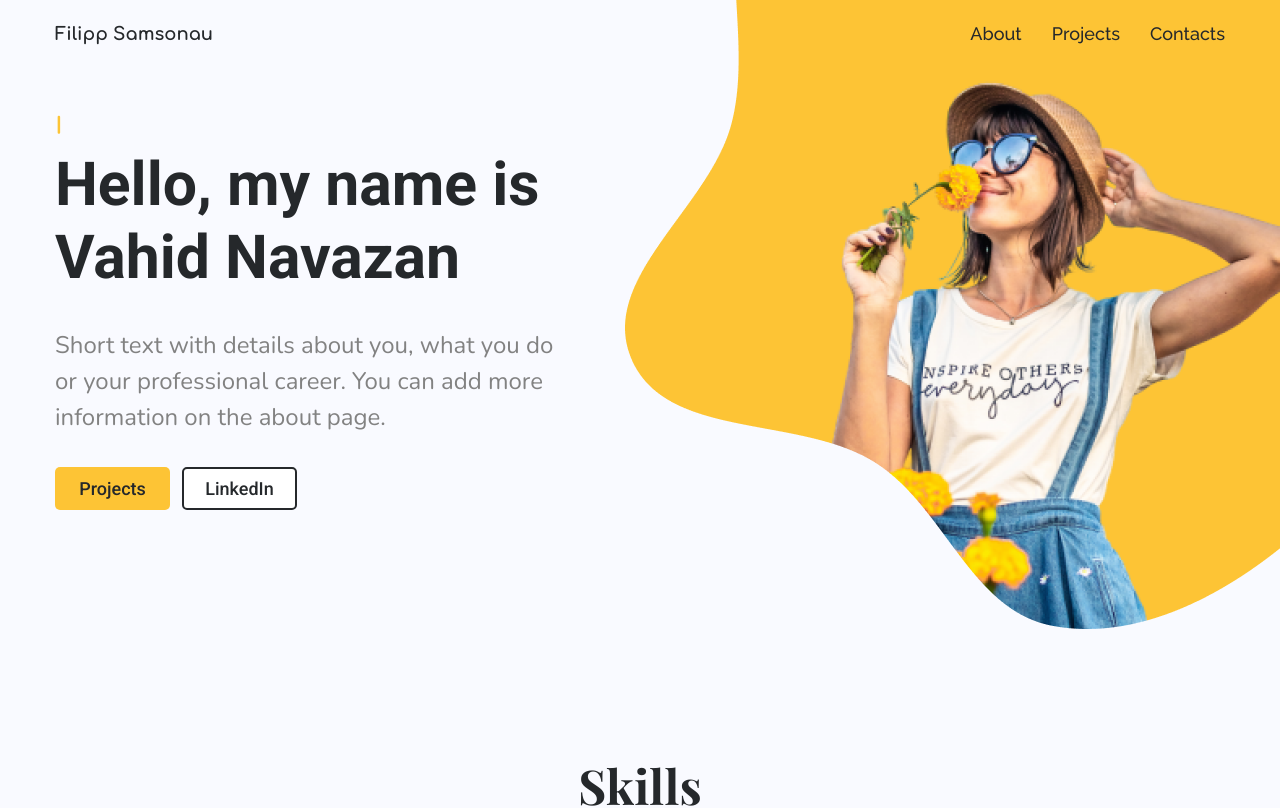
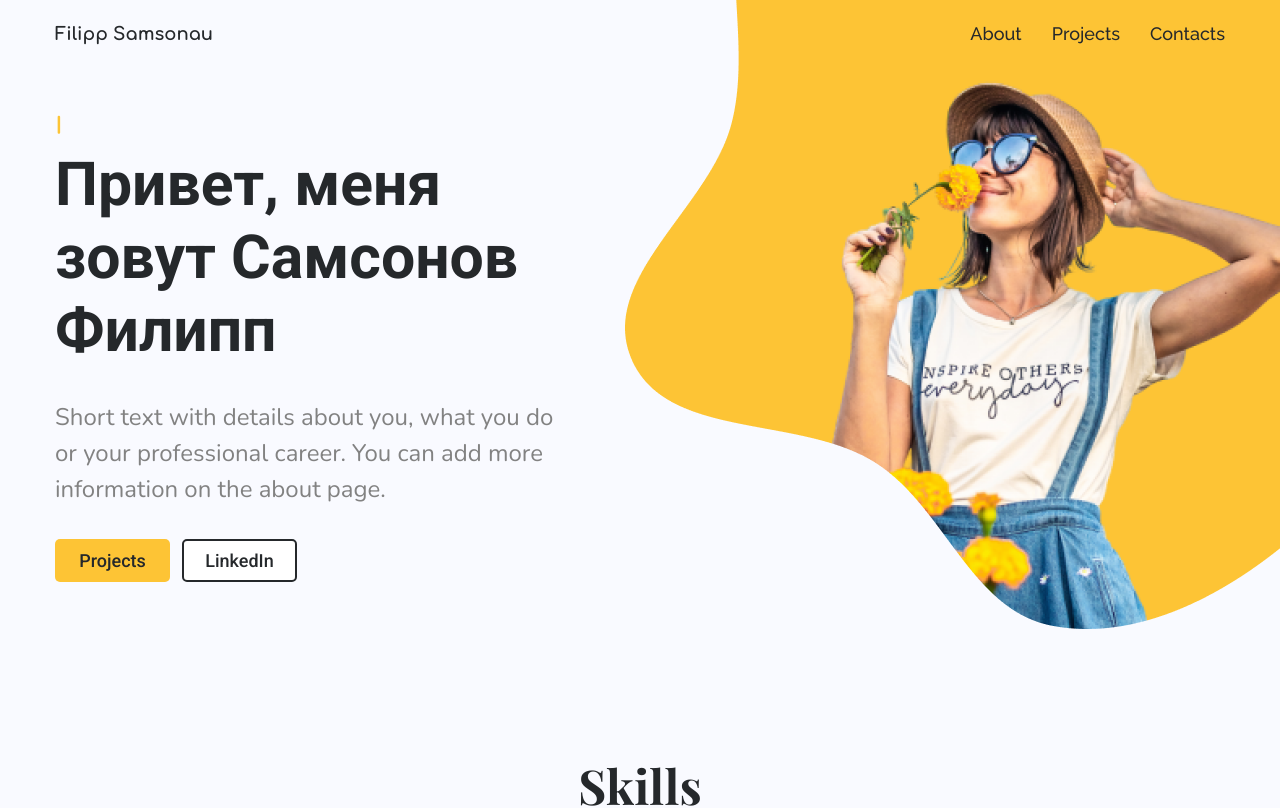
Before and after one commit to FilippSM/task-portfolio-my, a React app: page / in a window 1280 px wide. Shown: the top 808 px of the page. Built offline with nearby package versions, Linux system fonts and the light colour scheme; a web font is replaced by a local one.

Commit message:
(const Main): change name in h2

```diff
--- a/src/layout/section/main/Main.tsx
+++ b/src/layout/section/main/Main.tsx
@@ -22,7 +22,7 @@ export const Main: React.FC = () => {
                                 }}
                             />
                         </S.MainTitle>
-                        <h2>Hello, my name is Vahid Navazan</h2>
+                        <h2>Привет, меня зовут Самсонов Филипп</h2>
                         <p>Short text with details about you, what you do or your professional career. You can add more information on the about page.</p>
                         <S.ButtonGroup>
                             <S.LinkProjects href="">Projects</S.LinkProjects>
```
